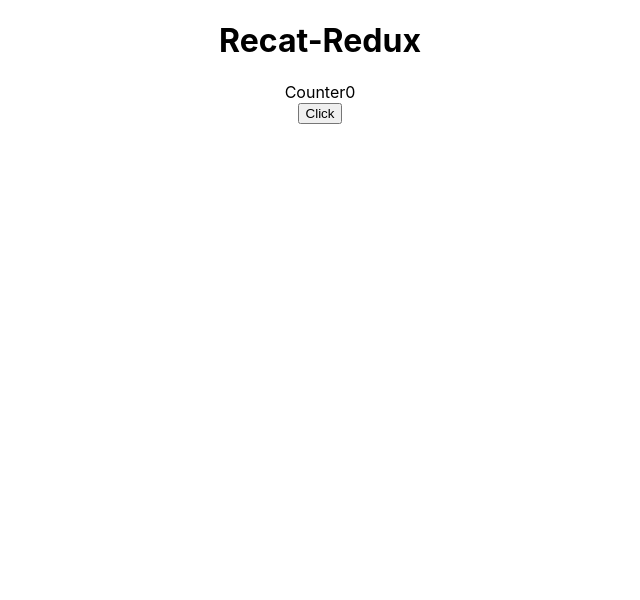
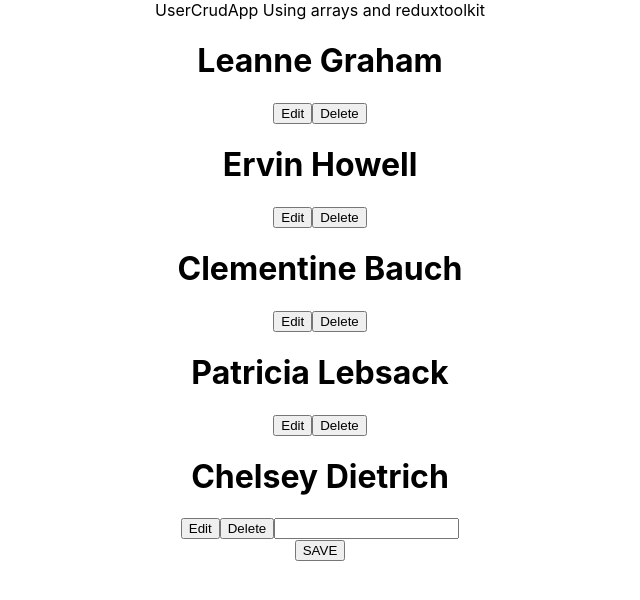
Before and after one commit to anushamutharasi/REDUX, a React (Create React App) app in the folder redux_beginner/: page / in a window 1280 px wide. Shown: the top 600 px of the page, without its empty margins (320-960 px from the left). Built offline with nearby package versions, Linux system fonts and the light colour scheme.

Commit message:
CRUD ON USERAPP USING REDUXTOOLKIT

```diff
--- a/redux_beginner/src/App.js
+++ b/redux_beginner/src/App.js
@@ -5,7 +5,7 @@ import "./Redux/Store"
 import Importfiles from './React-Redux/Components/Importfiles';
 // import ApiFetching  from "./REDUXTHUNK/Components/ApiFetching";
 import Counter from './REDUX_TOOLKIT/components/Counter';
-
+import UserCrudApp from './REDUX_TOOLKIT/components/UserCrudApp';
 
 
 function App() {
@@ -15,9 +15,10 @@ function App() {
 
   return (
     <div className="App">
-      <h1>Recat-Redux</h1>
-      <Counter/>
+      {/* <h1>Recat-Redux</h1>
+      <Counter/> */}
       {/* <Importfiles/> */}
+      <UserCrudApp/>
     </div>
   );
 }
--- /dev/null
+++ b/redux_beginner/src/REDUX_TOOLKIT/Reducers/UserSlice.js
@@ -0,0 +1,162 @@
+import { createSlice } from "@reduxjs/toolkit";
+
+const initialState = {
+  data: [
+    {
+      id: 1,
+      name: "Leanne Graham",
+      username: "Bret",
+      email: "Sincere@april.biz",
+      address: {
+        street: "Kulas Light",
+        suite: "Apt. 556",
+        city: "Gwenborough",
+        zipcode: "92998-3874",
+        geo: {
+          lat: "-37.3159",
+          lng: "81.1496",
+        },
+      },
+      phone: "1-770-736-8031 x56442",
+      website: "hildegard.org",
+      company: {
+        name: "Romaguera-Crona",
+        catchPhrase: "Multi-layered client-server neural-net",
+        bs: "harness real-time e-markets",
+      },
+    },
+    {
+      id: 2,
+      name: "Ervin Howell",
+      username: "Antonette",
+      email: "Shanna@melissa.tv",
+      address: {
+        street: "Victor Plains",
+        suite: "Suite 879",
+        city: "Wisokyburgh",
+        zipcode: "90566-7771",
+        geo: {
+          lat: "-43.9509",
+          lng: "-34.4618",
+        },
+      },
+      phone: "010-692-6593 x09125",
+      website: "anastasia.net",
+      company: {
+        name: "Deckow-Crist",
+        catchPhrase: "Proactive didactic contingency",
+        bs: "synergize scalable supply-chains",
+      },
+    },
+    {
+      id: 3,
+      name: "Clementine Bauch",
+      username: "Samantha",
+      email: "Nathan@yesenia.net",
+      address: {
+        street: "Douglas Extension",
+        suite: "Suite 847",
+        city: "McKenziehaven",
+        zipcode: "59590-4157",
+        geo: {
+          lat: "-68.6102",
+          lng: "-47.0653",
+        },
+      },
+      phone: "1-463-123-4447",
+      website: "ramiro.info",
+      company: {
+        name: "Romaguera-Jacobson",
+        catchPhrase: "Face to face bifurcated interface",
+        bs: "e-enable strategic applications",
+      },
+    },
+    {
+      id: 4,
+      name: "Patricia Lebsack",
+      username: "Karianne",
+      email: "Julianne.OConner@kory.org",
+      address: {
+        street: "Hoeger Mall",
+        suite: "Apt. 692",
+        city: "South Elvis",
+        zipcode: "53919-4257",
+        geo: {
+          lat: "29.4572",
+          lng: "-164.2990",
+        },
+      },
+      phone: "493-170-9623 x156",
+      website: "kale.biz",
+      company: {
+        name: "Robel-Corkery",
+        catchPhrase: "Multi-tiered zero tolerance productivity",
+        bs: "transition cutting-edge web services",
+      },
+    },
+    {
+      id: 5,
+      name: "Chelsey Dietrich",
+      username: "Kamren",
+      email: "Lucio_Hettinger@annie.ca",
+      address: {
+        street: "Skiles Walks",
+        suite: "Suite 351",
+        city: "Roscoeview",
+        zipcode: "33263",
+        geo: {
+          lat: "-31.8129",
+          lng: "62.5342",
+        },
+      },
+      phone: "(254)954-1289",
+      website: "demarco.info",
+      company: {
+        name: "Keebler LLC",
+        catchPhrase: "User-centric fault-tolerant solution",
+        bs: "revolutionize end-to-end systems",
+      },
+    },
+
+  ],
+};
+const UserSlice = createSlice({
+  name: "user",
+  initialState,
+  //creating reducers for users using only array
+  reducers: {
+    addUser: (state, action) => {
+      console.log("STATE BEFORE UPDATE:", JSON.parse(JSON.stringify(state)));
+      console.log("ACTION", action);
+      let newId=state.data.length+1;
+      let newUser={id:newId,name:action.payload}
+      state.data.push(newUser);
+      console.log("STATE AFTER UPDATE:", JSON.parse(JSON.stringify(state))); // Log after mutation
+    },
+    deleteUser:(state,action)=>{
+        console.log("ACTION IN DELETE REDUCER",action)
+        console.log(state.data.findIndex((user)=>user.id === action.payload));
+        let index=state.data.findIndex((user)=>user.id === action.payload);
+        state.data.splice(index,1)
+    },
+    editUser:(state,action)=>{
+        //it constains updated state with edit data by the user
+console.log(action.payload );
+let index = state.data.findIndex((user) => user.id === action.payload.id);
+//IT WIll findout the value that the user clicked the edit button
+state.data[index]=action.payload
+
+
+
+
+
+
+    }
+  },
+});
+
+//generating  and exporting actions
+ export const { addUser, deleteUser, editUser } = UserSlice.actions;
+
+//generating and exporting reducers
+export default UserSlice.reducer
--- /dev/null
+++ b/redux_beginner/src/REDUX_TOOLKIT/components/UserCrudApp.jsx
@@ -0,0 +1,54 @@
+import React, { useState } from "react";
+import { useSelector, useDispatch } from "react-redux";
+import { addUser, deleteUser, editUser } from "../Reducers/UserSlice";
+
+const UserCrudApp = () => {
+  const [name, setName] = useState("");
+  const [id,setId]=useState()
+  const { data } = useSelector((store) => store.user);
+  console.log(name);
+  const dispatch = useDispatch();
+
+  return (
+    <>
+      <div>
+        UserCrudApp Using arrays and reduxtoolkit
+        {data?.map((user, index) => (
+          <>
+            <h1 key={index}>{user.name}</h1>
+            <button type="submit" onClick={() =>{
+                 setId(user.id)
+                 setName(user.name)}}>
+              Edit
+            </button>
+            <button type="submit" onClick={() => dispatch(deleteUser(user.id))}>
+              Delete
+            </button>
+          </>
+        ))}
+        <input
+          type="text"
+          value={name}
+          onChange={(e) => setName(e.target.value)}
+        />{" "}
+        <br></br>
+        <button type="submit" onClick={() =>{if(id){
+            dispatch(editUser({id:id,name}))
+            setName("")
+            setId("");
+
+        }
+            else{
+dispatch(addUser(name))
+setName("")
+
+            }
+        } }>
+         {id?"UPDATE":"SAVE"}
+        </button>
+      </div>
+    </>
+  );
+};
+
+export default UserCrudApp;
--- a/redux_beginner/src/REDUX_TOOLKIT/redux_toolkit_store.js
+++ b/redux_beginner/src/REDUX_TOOLKIT/redux_toolkit_store.js
@@ -1,10 +1,11 @@
 import { configureStore } from "@reduxjs/toolkit";
-import CounterReducer from "./CounterSlice"
+import CounterReducer from "./Reducers/CounterSlice";
+import userReducer from "./Reducers/UserSlice"
 
-console.log("REDUXTOOLKIT STORE",CounterReducer);
+console.log("REDUXTOOLKIT STORE", CounterReducer);
 
 const redux_toolkit_store = configureStore({
-  reducer: { counter: CounterReducer },
+  reducer: { counter: CounterReducer, user: userReducer },
 });
 
 export default redux_toolkit_store;
```
Also changed, not shown: redux_beginner/src/REDUX_TOOLKIT/Reducers/CounterSlice.js (renamed from redux_beginner/src/REDUX_TOOLKIT/CounterSlice.js, +5 -2 lines), redux_beginner/src/REDUX_TOOLKIT/components/Counter.jsx (+9 -9 lines).
